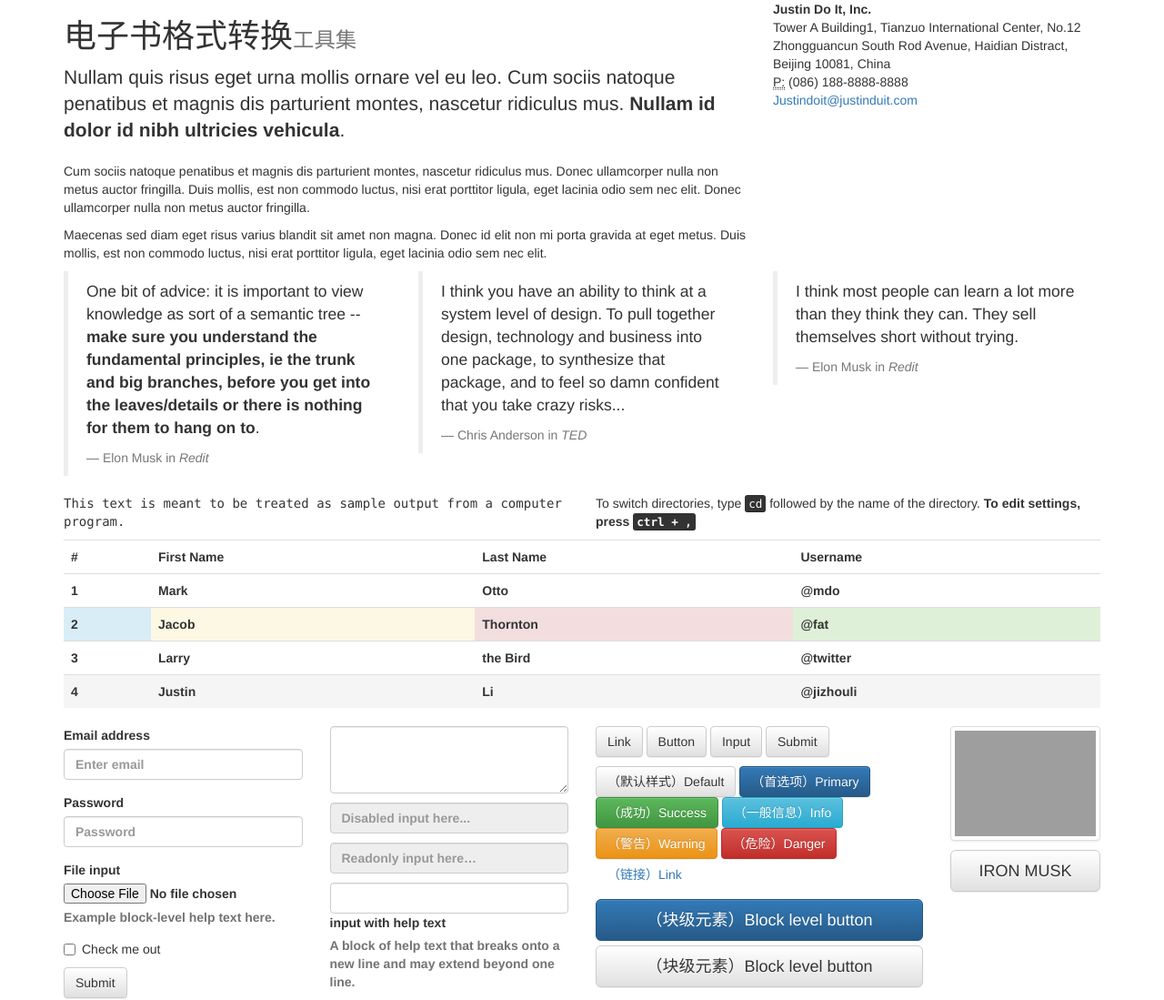
After one commit to jizhouli/stackoverflow-cn, a Django app: page /index/ in a window 1280 px wide. The commit adds this page. Shown: the whole page at 91% size. Run offline with Django 3.2, Linux system fonts and the light colour scheme; parts of the project's set-up code (start-up, migrations or seed data) failed here and were passed over; some libraries are stand-ins or nearby versions; grey boxes are pictures that could not be loaded.

Commit message:
添加index/路径

```diff
--- /dev/null
+++ b/frontend/soc/posts/templates/index.html
@@ -0,0 +1,195 @@
+<!DOCTYPE html>
+<html lang="zh-CN">
+<head>
+	<!-- 新 Bootstrap 核心 CSS 文件 -->
+	<link rel="stylesheet" href="http://cdn.bootcss.com/bootstrap/3.3.4/css/bootstrap.min.css">
+
+	<!-- 可选的Bootstrap主题文件（一般不用引入） -->
+	<link rel="stylesheet" href="http://cdn.bootcss.com/bootstrap/3.3.4/css/bootstrap-theme.min.css">
+
+	<!-- jQuery文件。务必在bootstrap.min.js 之前引入 -->
+	<script src="http://cdn.bootcss.com/jquery/1.11.2/jquery.min.js"></script>
+
+	<!-- 最新的 Bootstrap 核心 JavaScript 文件 -->
+	<script src="http://cdn.bootcss.com/bootstrap/3.3.4/js/bootstrap.min.js"></script>
+	<meta name="viewport" content="width=device-width, initial-scale=1">
+</head>
+<body>
+	<div class="container">
+		<div class="row">
+		  <div class="col-md-8">
+		  	<h1>电子书格式转换<small>工具集</small></h1>
+		  	<p class="lead">
+		  	Nullam quis risus eget urna mollis ornare vel eu leo. Cum sociis natoque penatibus et magnis dis parturient montes, nascetur ridiculus mus. <strong>Nullam id dolor id nibh ultricies vehicula</strong>.
+		 	</p>
+		 	<p class="text-left">
+			Cum sociis natoque penatibus et magnis dis parturient montes, nascetur ridiculus mus. Donec ullamcorper nulla non metus auctor fringilla. Duis mollis, est non commodo luctus, nisi erat porttitor ligula, eget lacinia odio sem nec elit. Donec ullamcorper nulla non metus auctor fringilla.
+			</p>
+			<p class="text-justify">
+			Maecenas sed diam eget risus varius blandit sit amet non magna. Donec id elit non mi porta gravida at eget metus. Duis mollis, est non commodo luctus, nisi erat porttitor ligula, eget lacinia odio sem nec elit.
+			</p>
+			</div>
+		  <div class="col-md-4">
+		  	<address>
+		  		<strong>Justin Do It, Inc.</strong><br>
+		  		Tower A Building1, Tianzuo International Center, No.12 Zhongguancun South Rod Avenue, Haidian Distract, <br>
+		  		Beijing 10081, China <br>
+		  		<abbr title="Phone">P:</abbr> (086) 188-8888-8888<br>
+		  		<a href="mailto:">Justindoit@justinduit.com</a>
+		  	</address>
+		  </div>
+		</div>
+		<div class="row">
+		  <div class="col-md-4">
+		  	<blockquote>
+		  		<p>One bit of advice: it is important to view knowledge as sort of a semantic tree -- <strong>make sure you understand the fundamental principles, ie the trunk and big branches, before you get into the leaves/details or there is nothing for them to hang on to</strong>.</p>
+		  		<footer>Elon Musk in <cite>Redit</cite></footer>
+		  	</blockquote>
+		  </div>
+		  <div class="col-md-4">
+		  	<blockquote>
+		  		<p>I think you have an ability to think at a system level of design. To pull together design, technology and business into one package, to synthesize that package, and to feel so damn confident that you take crazy risks...</p>
+		  		<footer>Chris Anderson in <cite>TED</cite></footer>
+		  	</blockquote>
+		  </div>
+		  <div class="col-md-4">
+		  	<blockquote>
+		  		<p>I think most people can learn a lot more than they think they can. They sell themselves short without trying.</p>
+		  		<footer>Elon Musk in <cite>Redit</cite></footer>
+		  	</blockquote>
+		  </div>
+		</div>
+		<div class="row">
+		  <div class="col-md-6">
+		  	<samp>This text is meant to be treated as sample output from a computer program.</samp>
+		  </div>
+		  <div class="col-md-6">
+		  	To switch directories, type <kbd>cd</kbd> followed by the name of the directory.<b>
+To edit settings, press <kbd><kbd>ctrl</kbd> + <kbd>,</kbd></kbd>
+		  </div>
+		</div>
+	</div>
+	<p></p>
+	<div class="container">
+		<div class="row">
+		  <div class="col-md-12">
+		  	<table class="table table-hover">
+		        <tr>
+		          <th>#</th>
+		          <th>First Name</th>
+		          <th>Last Name</th>
+		          <th>Username</th>
+		        </tr>
+		        <tr>
+		          <th scope="row">1</th>
+		          <td>Mark</td>
+		          <td>Otto</td>
+		          <td>@mdo</td>
+		        </tr>
+		        <tr>
+		          <th class="info" scope="row">2</th>
+		          <td class="warning">Jacob</td>
+		          <td class="danger">Thornton</td>
+		          <td class="success">@fat</td>
+		        </tr>
+		        <tr>
+		          <th scope="row">3</th>
+		          <td>Larry</td>
+		          <td>the Bird</td>
+		          <td>@twitter</td>
+		        </tr>
+		        <tr class="active">
+		          <th scope="row">4</th>
+		          <td>Justin</td>
+		          <td>Li</td>
+		          <td>@jizhouli</td>
+		        </tr>
+		  	</table>
+		  </div>
+		</div>
+	</div>
+
+	<div class="container">
+		<div class="row">
+		  <div class="col-md-3">
+		  	<form>
+			  <div class="form-group">
+			    <label for="exampleInputEmail1">Email address</label>
+			    <input type="email" class="form-control" id="exampleInputEmail1" placeholder="Enter email">
+			  </div>
+			  <div class="form-group">
+			    <label for="exampleInputPassword1">Password</label>
+			    <input type="password" class="form-control" id="exampleInputPassword1" placeholder="Password">
+			  </div>
+			  <div class="form-group">
+			    <label for="exampleInputFile">File input</label>
+			    <input type="file" id="exampleInputFile">
+			    <p class="help-block">Example block-level help text here.</p>
+			  </div>
+			  <div class="checkbox">
+			    <label>
+			      <input type="checkbox"> Check me out
+			    </label>
+			  </div>
+			  <button type="submit" class="btn btn-default">Submit</button>
+			</form>
+		  </div>
+		  <div class="col-md-3">
+		  	<textarea class="form-control" rows="3"></textarea>
+		  	<p></p>
+		  	<input class="form-control" id="disabledInput" type="text" placeholder="Disabled input here..." disabled>
+		  	<p></p>
+		  	<input class="form-control" type="text" placeholder="Readonly input here…" readonly>
+		  	<p></p>
+		  	<label class="sr-only" for="inputHelpBlock">Input with help text</label>
+			<input type="text" id="inputHelpBlock" class="form-control" aria-describedby="helpBlock">
+			input with help text
+			<span id="helpBlock" class="help-block">A block of help text that breaks onto a new line and may extend beyond one line.</span>
+		  </div>
+		  <div class="col-md-4">
+		  	<p>
+		  		<a class="btn btn-default" href="#" role="button">Link</a>
+				<button class="btn btn-default" type="submit">Button</button>
+				<input class="btn btn-default" type="button" value="Input">
+				<input class="btn btn-default" type="submit" value="Submit">
+		  	</p>
+		  	<p>
+		  		<!-- Standard button -->
+				<button type="button" class="btn btn-default">（默认样式）Default</button>
+
+				<!-- Provides extra visual weight and identifies the primary action in a set of buttons -->
+				<button type="button" class="btn btn-primary">（首选项）Primary</button>
+
+				<!-- Indicates a successful or positive action -->
+				<button type="button" class="btn btn-success">（成功）Success</button>
+
+				<!-- Contextual button for informational alert messages -->
+				<button type="button" class="btn btn-info">（一般信息）Info</button>
+
+				<!-- Indicates caution should be taken with this action -->
+				<button type="button" class="btn btn-warning">（警告）Warning</button>
+
+				<!-- Indicates a dangerous or potentially negative action -->
+				<button type="button" class="btn btn-danger">（危险）Danger</button>
+
+				<!-- Deemphasize a button by making it look like a link while maintaining button behavior -->
+				<button type="button" class="btn btn-link">（链接）Link</button>
+		  	</p>
+		  	<p>
+		  		<button type="button" class="btn btn-primary btn-lg btn-block">（块级元素）Block level button</button>
+				<button type="button" class="btn btn-default btn-lg btn-block">（块级元素）Block level button</button>
+		  	</p>
+		  </div>
+		  <div class="col-md-2">
+		  	<p>
+		  		<img src="http://ecx.images-amazon.com/images/I/511bh%2B-VAPL._SY344_BO1,204,203,200_.jpg" alt="Responsive image" class="img-thumbnail">
+		  	</p>
+		  	<p>
+		  		<button type="button" class="btn btn-default btn-lg btn-block">IRON MUSK</button>
+		  	</p>
+
+		  </div>
+		</div>
+	</div>
+</body>
+</html>
--- a/frontend/soc/posts/templates/search.html
+++ b/frontend/soc/posts/templates/search.html
@@ -1,5 +1,6 @@
 <html>
     <head>
+        <!-- add css style -->
         <style>
             table, th, td {
                 border: 1px solid black;
--- a/frontend/soc/posts/views.py
+++ b/frontend/soc/posts/views.py
@@ -8,6 +8,9 @@ from posts.models import Posts
 
 def home(request):
     return HttpResponse('hello home!')
+
+def index(request):
+    return render_to_response('index.html', {})
 
 def search(request):
     errors = []
--- a/frontend/soc/soc/urls.py
+++ b/frontend/soc/soc/urls.py
@@ -10,6 +10,7 @@ urlpatterns = [
     # url(r'^blog/', include('blog.urls')),
 
     url(r'^$', posts.views.home),
+    url(r'^index/', posts.views.index),
     url(r'^search/', posts.views.search),
     url(r'^admin/', include(admin.site.urls)),
 ]
```
